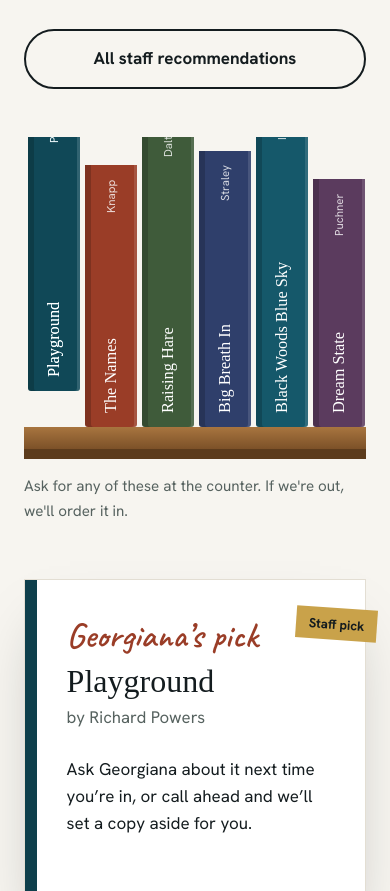
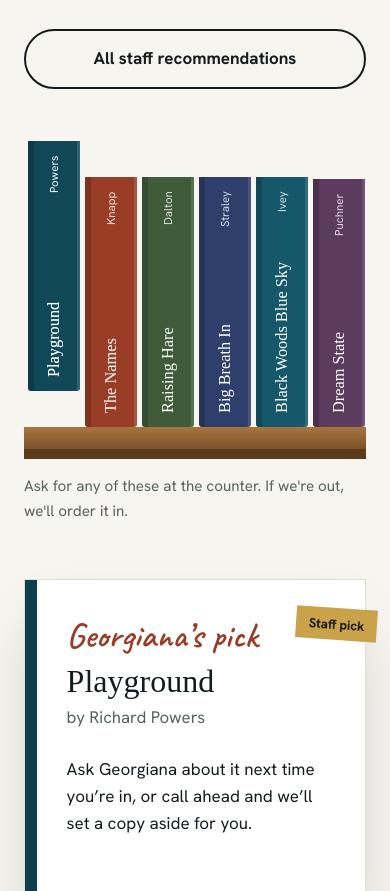
Before and after one commit to TheoDoppelt/site-previews, a plain HTML site: page magnolias-bookstore/index.html in a window 390 px wide. Shown: the part 1281-2172 px from the top of the page. Drawn offline with Linux system fonts and the light colour scheme; a web font is replaced by a local one.

Commit message:
Fix staff shelf height on phones
Co-Authored-By: Claude Opus 5.5 <noreply@anthropic.com>
Claude-Session: https://claude.ai/code/session_017fjSn9bnUXYyCJbtf1uUTw

```diff
--- a/magnolias-bookstore/index.html
+++ b/magnolias-bookstore/index.html
@@ -194,7 +194,7 @@ footer .note{max-width:56ch;opacity:.8}
   .hero::before{right:-40%;width:440px;height:440px}
   .sec{padding:4.5rem 0}
   .pshelf{height:290px}
-  .spine{flex:0 0 52px}
+  .spine{flex:0 0 52px;max-height:250px}
   .photos{min-height:430px;max-width:460px}
   .cabinet{grid-template-columns:1fr 1fr}
   .door{margin:0 auto;width:100%}
```
